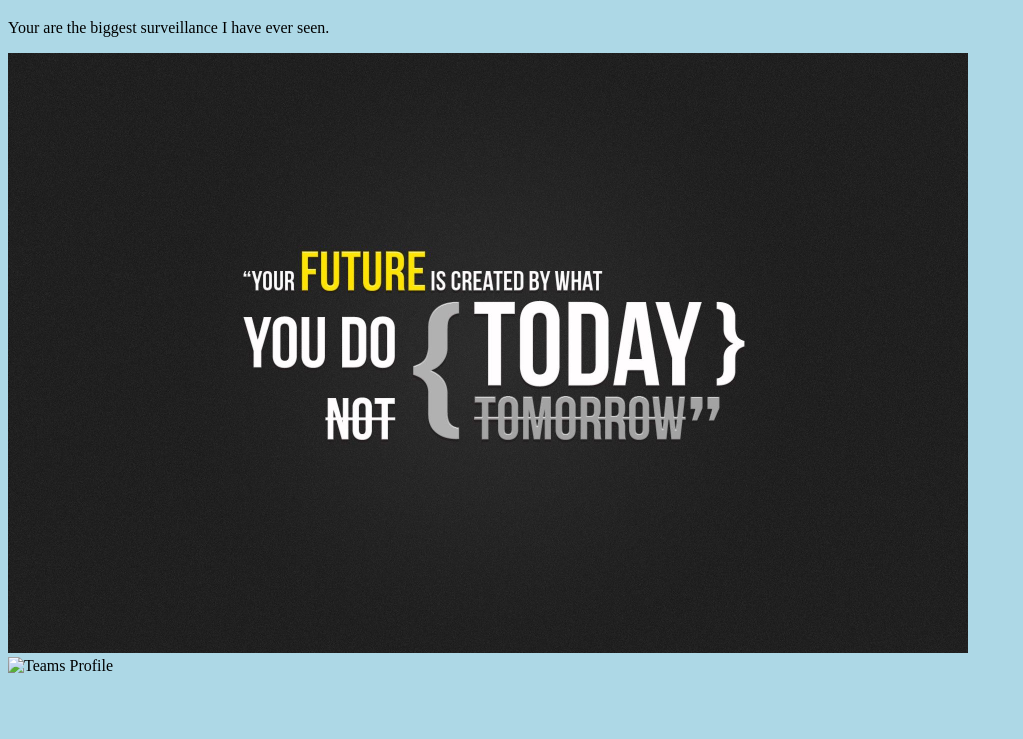
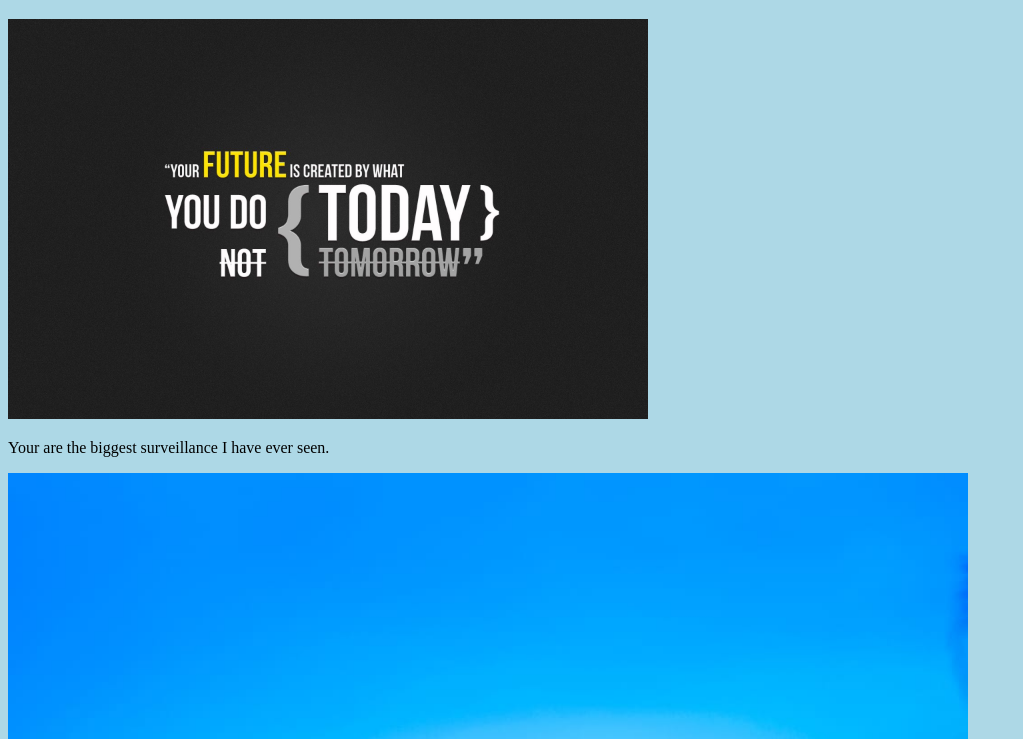
Before and after one commit to subbuakula/Hello-world, a plain HTML site: page index.html in a window 1280 px wide. Shown: the part 61-800 px from the top of the page, without its empty margins (0-1023 px from the left). Drawn offline with Linux system fonts and the light colour scheme.

Commit message:
Corrected the div tag for image added

```diff
--- a/index.html
+++ b/index.html
@@ -8,12 +8,13 @@
 </head>
 <body>
     <h1>Hello Society..</h1>
+    <div> <img src ="background.jpg" alt="Teams Profile"
+               style="width:100%;max-width: 640px";></div>
     <p>Your are the biggest surveillance I have ever seen.</p>
-    <div> <img src="background.jpg" alt="Quote Image"
+    <div> <img src="teams_profile.jpg" alt="Quote Image"
               style="width:100%;max-width: 960px";></div>
+    <h1>Hello Society..</h1>
 
-    <div><img scr="teams_profile.jpg" alt="Teams Profile"
-               style="width:100%;max-width:960px";></div>
 
 </body>
 </html>
```
